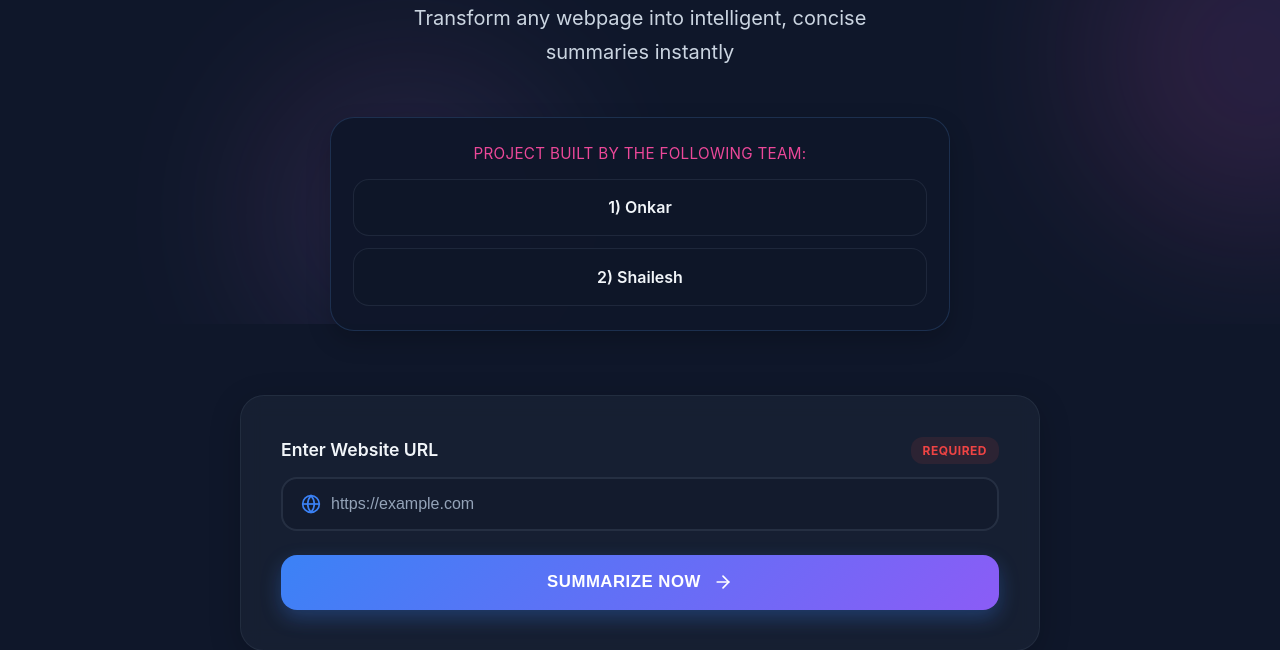
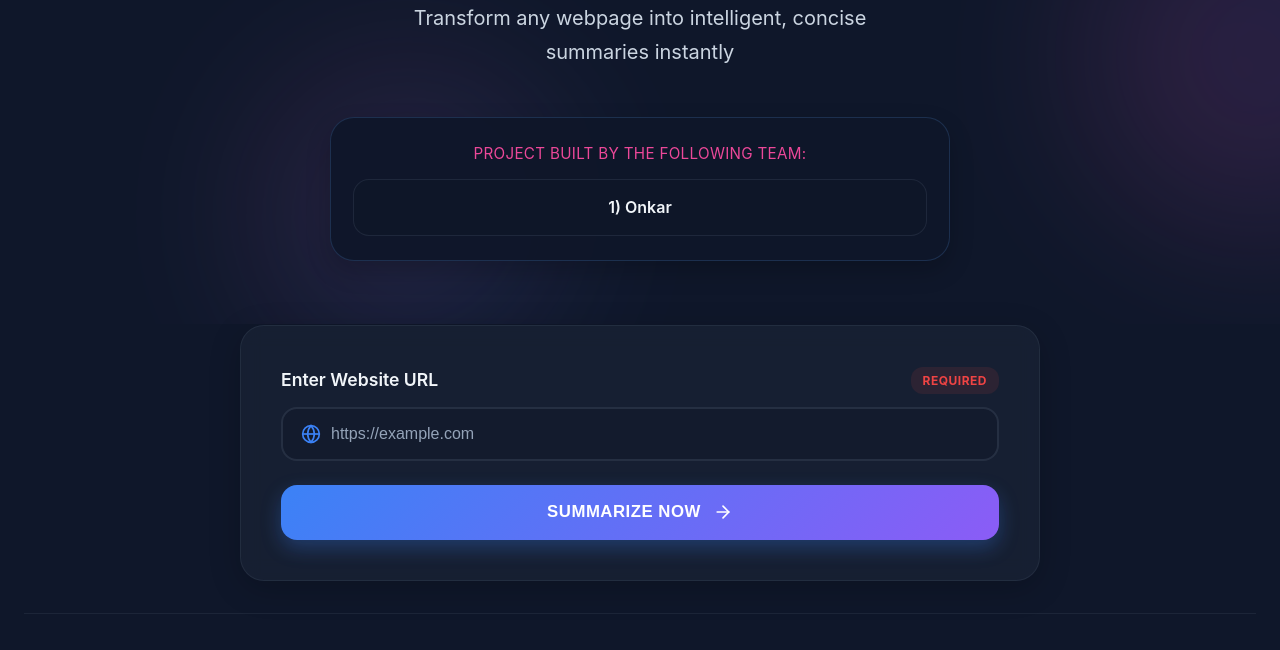
Before and after one commit to onkarjadhavar/python-project, a Flask app: page / in a window 1280 px wide. Shown: the part 476-1126 px from the top of the page. Run offline with Flask 3, Linux system fonts and the light colour scheme.

Commit message:
Update team list in index.html
Removed Shailesh from the team list in index.html

```diff
--- a/templates/index.html
+++ b/templates/index.html
@@ -29,8 +29,6 @@
             <p class="team-label">Project built by the following team:</p>
             <ul class="team-list">
               <li>1) Onkar</li>
-              <li>2) Shailesh</li>
-
             </ul>
           </div>
         </div>
```
